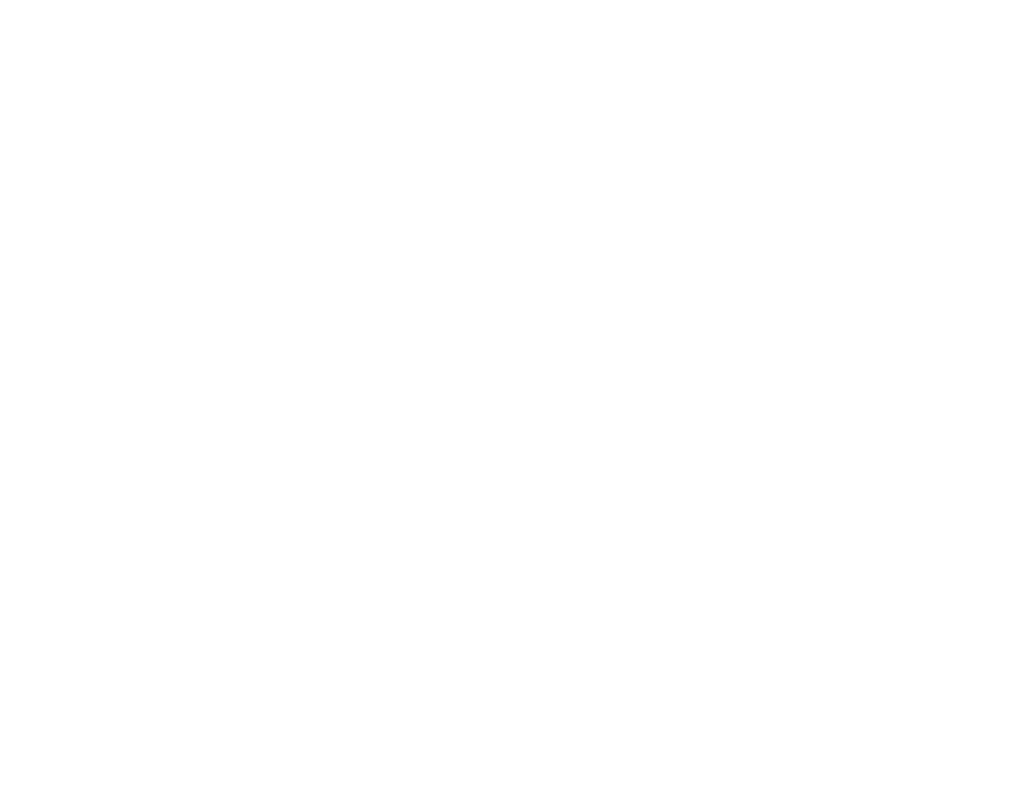
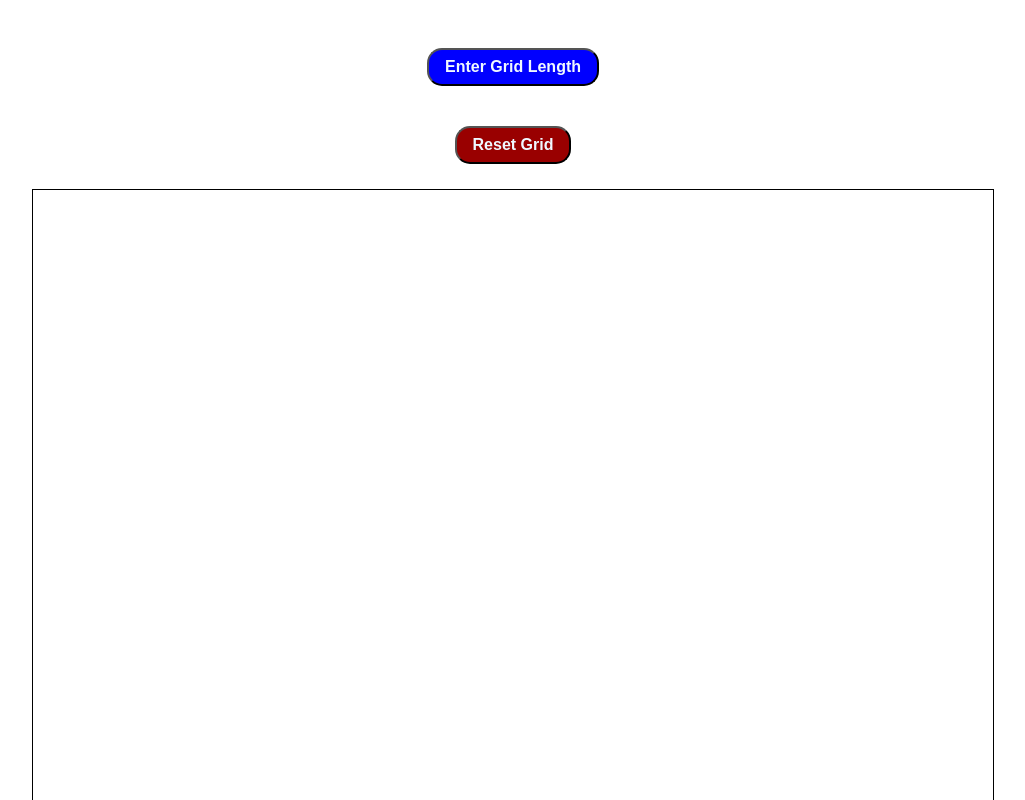
Before and after one commit to SunnyMayo/etch-a-sketch, a plain HTML site: page index.html in a window 1280 px wide. Shown: the top 800 px of the page, without its empty margins (127-1152 px from the left). Drawn offline with Linux system fonts and the light colour scheme.

Commit message:
Updated js functions and css styling
Added mouseover functionality to each gridbox element
Added opacity feature to increment by 10% each mouseover event
Added reset button
Added grid size prompt

```diff
--- a/index.html
+++ b/index.html
@@ -5,12 +5,16 @@
         <meta charset="UTF-8">
         <meta name="viewport" content="width=device-width, initial-scale=1.0">
         <title>Document</title>
+        <link href="style.css" rel="stylesheet">
     </head>
 
     <body>
-        <div class="container">
+        <button id="size-btn">Enter Grid Length</button>
+        <button id="reset-btn">Reset Grid</button>
 
-        </div>
+        <div id="container"></div>
+
+        <script src="script.js"></script>
     </body>
 
 </html>
--- a/script.js
+++ b/script.js
@@ -0,0 +1,50 @@
+const sizeBtn = document.querySelector("#size-btn");
+const resetBtn = document.querySelector("#reset-btn");
+const container = document.querySelector("#container");
+
+sizeBtn.addEventListener("click", () => {
+    let size = parseInt(prompt("Grid length?", 16));
+    if (isNaN(size) || size < 0 || size > 100) {
+        alert("Invalid, please choose a number between 1 and 100.");
+        return;
+    }
+    else {
+        reset();
+        createGrid(size);
+    };
+});
+
+resetBtn.addEventListener("click", reset);
+
+// reset to empty grid
+function reset() {
+    document.getElementById("container").replaceChildren();
+};
+
+// creates 16x16 div elements within the container
+function createGrid(number) {
+    let gridsize = number * number;
+    for (let i = 0; i < gridsize; i++) {
+        // create new div assigned to variable "gridbox"
+        const gridbox = document.createElement("div");
+        // add class "gridbox" to the div element
+        gridbox.classList.add("gridbox");
+        // size gridbox to fit 960x960px grid
+        let x = parseFloat(960 / number);
+        gridbox.style.height = `${x}px`;
+        gridbox.style.width = `${x}px`;
+        // add mouseover event that changes background to grey
+        let opacity = 0;
+        gridbox.addEventListener("mouseover", () => {
+            if (opacity < 1.0) {
+                opacity += 0.1;
+                gridbox.style.opacity = opacity;
+            }
+        });
+        // appends each gridbox to the container
+        container.appendChild(gridbox);
+    };
+};
+
+// create initial 16x16 grid
+createGrid(16);
--- a/style.css
+++ b/style.css
@@ -1,3 +1,50 @@
+* {
+    box-sizing: border-box;
+}
+
 body {
     display: flex;
+    flex-direction: column;
+
 }
+
+button {
+    text-align: center;
+    align-self: center;
+    margin-top: 40px;
+    padding: 8px 16px;
+    background-color: blue;
+    color: aliceblue;
+    font-weight: 800;
+    font-size: 16px;
+    border-radius: 15px;
+}
+
+#reset-btn {
+    background-color: hsla(0, 100%, 30%, 1);
+    margin-bottom: 25px;
+}
+
+#container {
+    display: flex;
+    flex-direction: row;
+    justify-content: stretch;
+    align-self: center;
+    box-sizing: content-box;
+    border-style: solid;
+    border-color: black;
+    border-width: 1px;
+    width: 960px;
+    height: 960px;
+    flex-wrap: wrap;
+}
+
+.gridbox {
+    border-style: dotted;
+    border-width: 1px;
+    border-color: #aaa;
+    background-color: rgb(0, 4, 255);
+    opacity: 0.0;
+    margin: 0;
+    padding: 0;
+}
```
Also changed, not shown: 1 other file.
